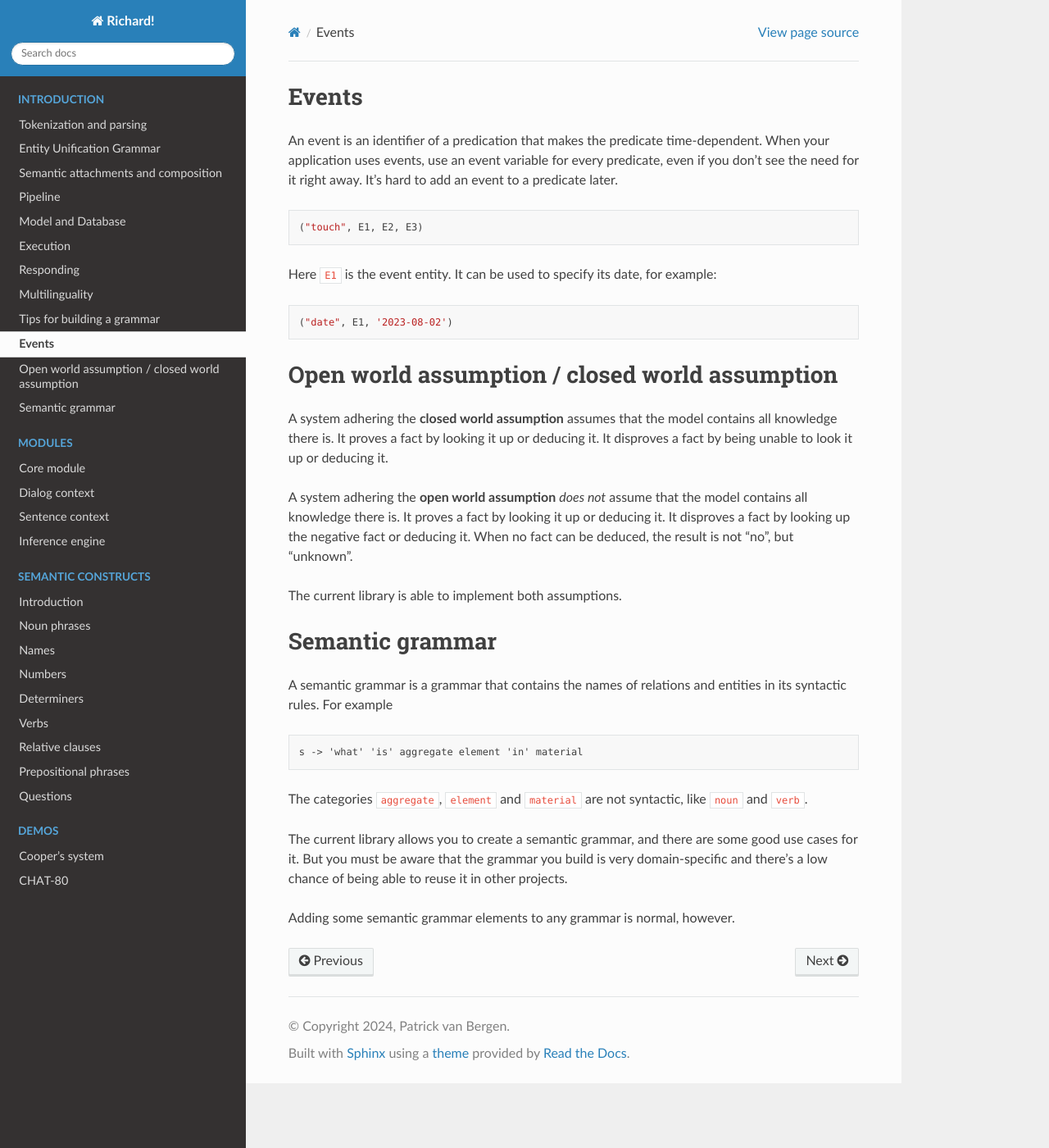
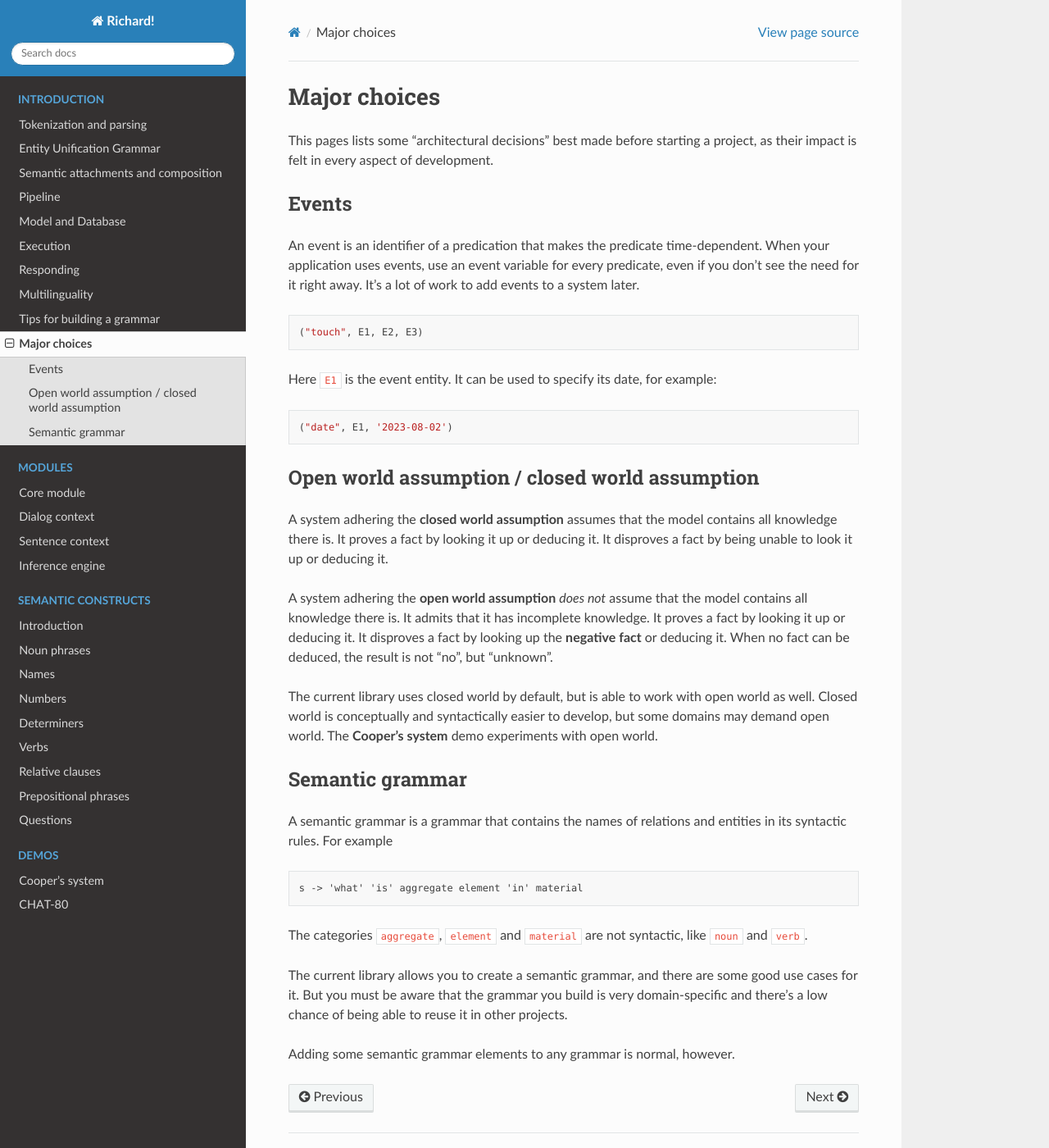
Before and after one commit to garfix/richard-readthedocs, a Sphinx documentation site: the page built from docs/source/introduction/major-choices.md, in a window 1280 px wide and 1400 px high. Shown: the whole window at 82% size. Built offline with Sphinx 7.4.7 and the Read the Docs theme 3.1.0, drawn with Linux system fonts in a browser that asks for light colours.

Commit message:
major choices

```diff
--- a/docs/source/introduction/major-choices.md
+++ b/docs/source/introduction/major-choices.md
@@ -1,7 +1,10 @@
+# Major choices
+
+This pages lists some "architectural decisions" best made before starting a project, as their impact is felt in every aspect of development.
 
 ## Events
 
-An event is an identifier of a predication that makes the predicate time-dependent. When your application uses events, use an event variable for every predicate, even if you don't see the need for it right away. It's hard to add an event to a predicate later.
+An event is an identifier of a predication that makes the predicate time-dependent. When your application uses events, use an event variable for every predicate, even if you don't see the need for it right away. It's a lot of work to add events to a system later.
 
 ~~~python
 ("touch", E1, E2, E3)
@@ -17,9 +20,9 @@
 
 A system adhering the __closed world assumption__ assumes that the model contains all knowledge there is. It proves a fact by looking it up or deducing it. It disproves a fact by being unable to look it up or deducing it.
 
-A system adhering the __open world assumption__ _does not_ assume that the model contains all knowledge there is. It proves a fact by looking it up or deducing it. It disproves a fact by looking up the negative fact or deducing it. When no fact can be deduced, the result is not "no", but "unknown".
+A system adhering the __open world assumption__ _does not_ assume that the model contains all knowledge there is. It admits that it has incomplete knowledge. It proves a fact by looking it up or deducing it. It disproves a fact by looking up the __negative fact__ or deducing it. When no fact can be deduced, the result is not "no", but "unknown".
 
-The current library is able to implement both assumptions.
+The current library uses closed world by default, but is able to work with open world as well. Closed world is conceptually and syntactically easier to develop, but some domains may demand open world. The __Cooper's system__ demo experiments with open world.
 
 ## Semantic grammar
 
```
